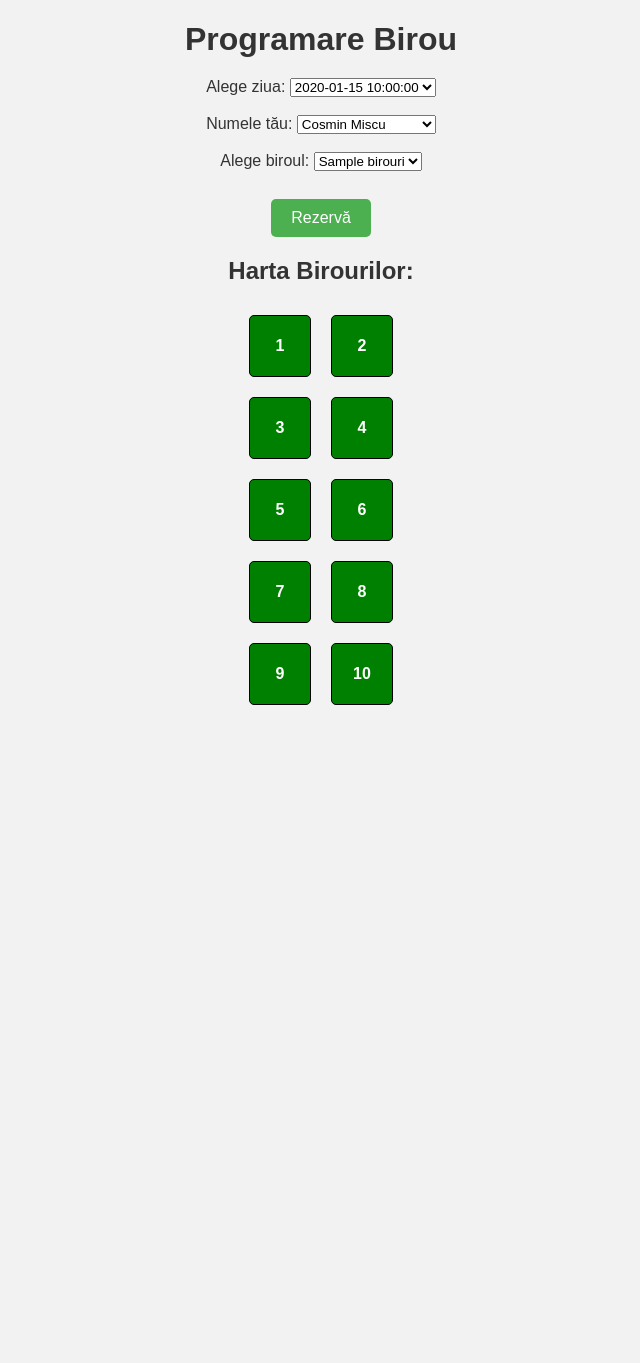
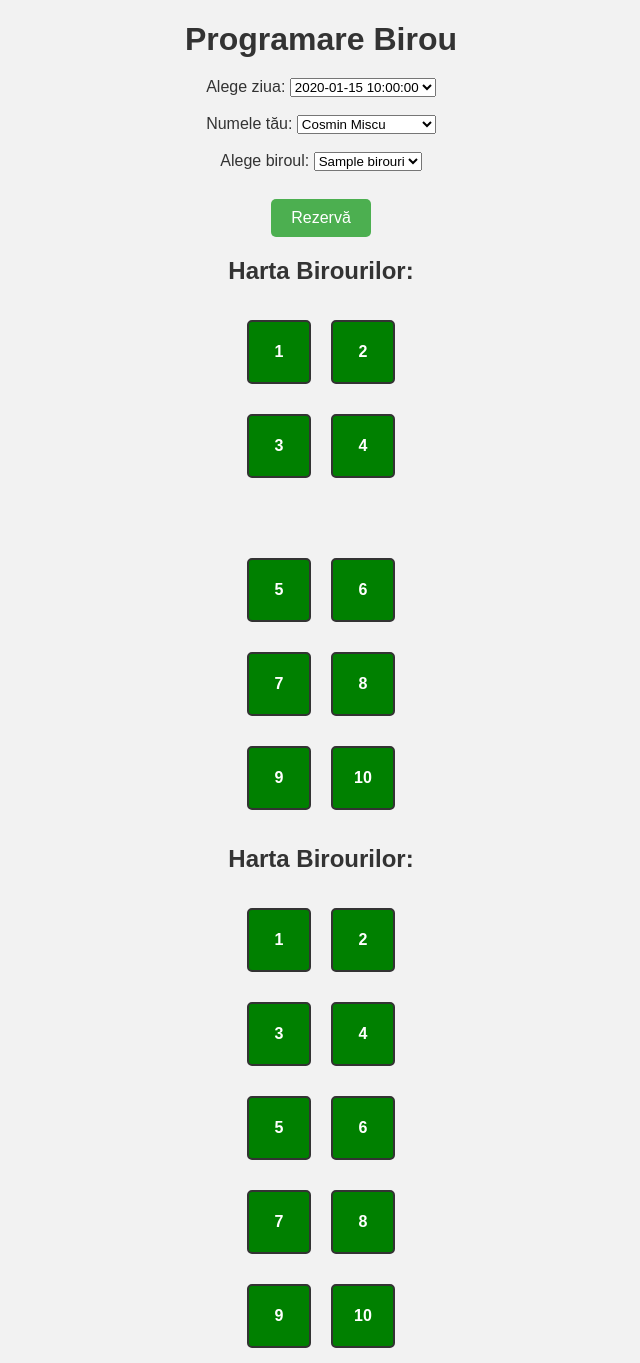
Before and after one commit to ciobox/rezervare-birouri, a Python web app: template templates/index.html in a window 1280 px wide. Shown: the whole page, without its empty margins (319-959 px from the left). Before the commit the page ends 705 px from the top, so only its background shows below. Run offline with Jinja, Linux system fonts and the light colour scheme; the template is opened without the code that fills it: most values are stand-ins (such as "Sample title", 1, 10 or a date in 2020).

Commit message:
update layout birouri

```diff
--- a/app.py
+++ b/app.py
@@ -1,5 +1,6 @@
 from flask import Flask, render_template, request
 import datetime
+return render_template("index.html", bookings=bookings, birouri=birouri, days_in_month=days_in_month_view, occupied_desks=occupied_desks)
 
 app = Flask(__name__)
 
@@ -56,6 +57,10 @@ def index():
         occupied_desks=occupied_desks
     )
 
+occupied_desks = []
+for zi in bookings:
+    for nume, birou in bookings[zi].items():
+        occupied_desks.append(birou)
 
 if __name__ == "__main__":
     app.run(debug=True, host="0.0.0.0", port=10000)
--- a/static/style.css
+++ b/static/style.css
@@ -163,3 +163,40 @@ body {
     background-color: green;
     color: white;
 }
+
+.desk-layout {
+    display: flex;
+    flex-direction: column;
+    align-items: center;
+}
+
+.row {
+    display: flex;
+    margin: 10px 0;
+}
+
+.desk {
+    width: 60px;
+    height: 60px;
+    margin: 5px;
+    display: flex;
+    align-items: center;
+    justify-content: center;
+    font-weight: bold;
+    border-radius: 5px;
+    border: 2px solid #333;
+}
+
+.booked {
+    background-color: red;
+    color: white;
+}
+
+.free {
+    background-color: green;
+    color: white;
+}
+
+.separator {
+    height: 30px;
+}
--- a/templates/index.html
+++ b/templates/index.html
@@ -41,6 +41,31 @@
 
         <button type="submit">Rezervă</button>
     </form>
+
+    <h2>Harta Birourilor:</h2>
+    <div class="desk-layout">
+        <div class="row">
+            <div class="desk {% if 1 in occupied_desks %}booked{% else %}free{% endif %}">1</div>
+            <div class="desk {% if 2 in occupied_desks %}booked{% else %}free{% endif %}">2</div>
+        </div>
+        <div class="row">
+            <div class="desk {% if 3 in occupied_desks %}booked{% else %}free{% endif %}">3</div>
+            <div class="desk {% if 4 in occupied_desks %}booked{% else %}free{% endif %}">4</div>
+        </div>
+        <div class="row separator"></div> <!-- spațiu între blocuri -->
+        <div class="row">
+            <div class="desk {% if 5 in occupied_desks %}booked{% else %}free{% endif %}">5</div>
+            <div class="desk {% if 6 in occupied_desks %}booked{% else %}free{% endif %}">6</div>
+        </div>
+        <div class="row">
+            <div class="desk {% if 7 in occupied_desks %}booked{% else %}free{% endif %}">7</div>
+            <div class="desk {% if 8 in occupied_desks %}booked{% else %}free{% endif %}">8</div>
+        </div>
+        <div class="row">
+            <div class="desk {% if 9 in occupied_desks %}booked{% else %}free{% endif %}">9</div>
+            <div class="desk {% if 10 in occupied_desks %}booked{% else %}free{% endif %}">10</div>
+        </div>
+    </div>
 
     {% if error %}
     <p style="color: red;">{{ error }}</p>
```
